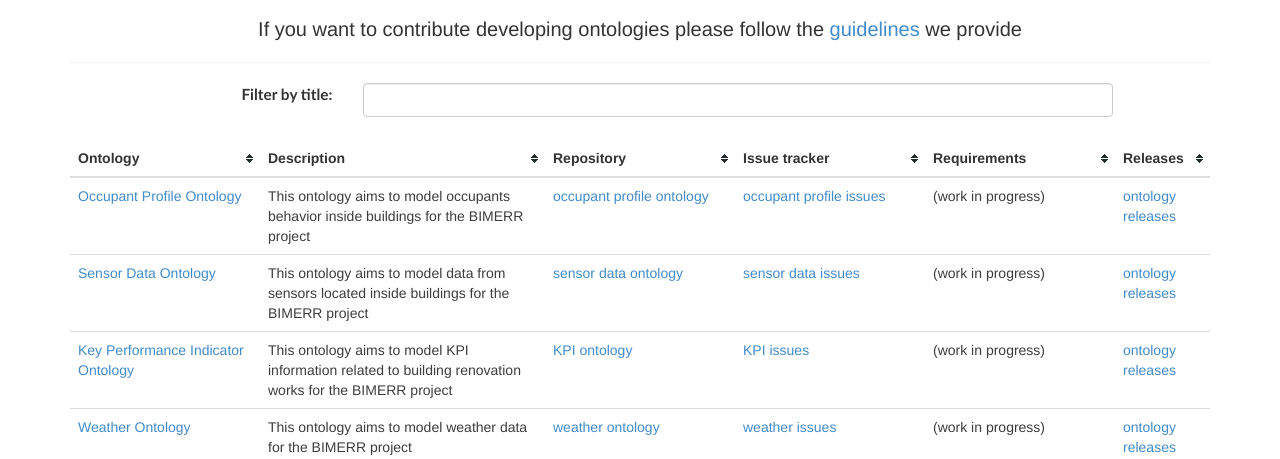
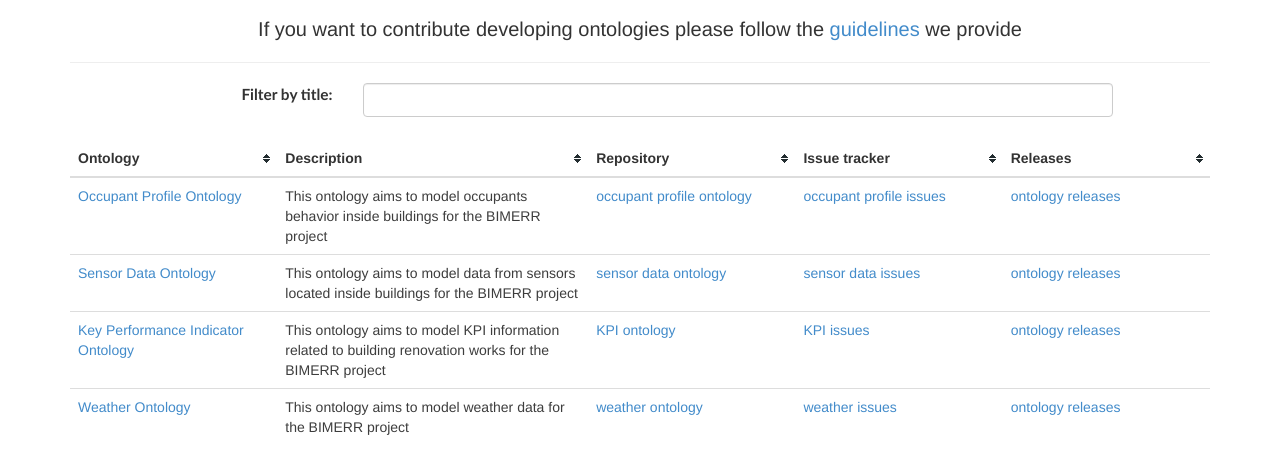
Before and after one commit to OnToologyUser/bimerr-ontologies, a plain HTML site: page website/index.html in a window 1280 px wide. Shown: the part 493-952 px from the top of the page. Drawn offline with Linux system fonts and the light colour scheme.

Commit message:
new diagram

```diff
--- a/website/index.html
+++ b/website/index.html
@@ -97,7 +97,6 @@
     <th class="col-md-3">Description</th>
     <th class="col-md-2">Repository </th>
     <th class="col-md-2">Issue tracker </th>
-    <th class="col-md-2">Requirements </th>
     <th class="col-md-2">Releases </th>
     </tr>
     </thead>
@@ -109,8 +108,7 @@
       <td>
         <span><a href="https://github.com/oeg-upm/bimerr-occupant-behavior" target="_blank">occupant profile ontology</a></span></td>
       <td>
-      <span><a href ="https://github.com/oeg-upm/bimerr-occupant-behavior/issues" target="_blank">occupant profile issues</a></span><td>
-      (work in progress)</td>
+      <span><a href ="https://github.com/oeg-upm/bimerr-occupant-behavior/issues" target="_blank">occupant profile issues</a></span>
       <td>
         <span><a href="https://github.com/oeg-upm/bimerr-occupant-behavior/releases" target="_blank">ontology releases</a></span>
       </td>
@@ -124,8 +122,7 @@
       <td>
         <span><a href ="https://github.com/oeg-upm/bimerr-senML" target="_blank">sensor data ontology</a></span></td>
       <td>
-      <span><a href ="https://github.com/oeg-upm/bimerr-senML/issues" target="_blank">sensor data issues</a></span><td>
-      (work in progress)</td>
+      <span><a href ="https://github.com/oeg-upm/bimerr-senML/issues" target="_blank">sensor data issues</a></span>
       <td>
         <span><a href="https://github.com/oeg-upm/bimerr-senML/releases" target="_blank">ontology releases</a></span>
       </td>
@@ -141,8 +138,6 @@
       <td>
       <span><a href="https://github.com/oeg-upm/bimerr-kpi/issues" target="_blank">KPI issues</a></span>
       <td>
-      (work in progress)</td>
-      <td>
         <span><a href="https://github.com/oeg-upm/bimerr-kpi/releases" target="_blank">ontology releases</a></span>
       </td>
       <input type="hidden" name="inp1" id="inp1" value="Key Performance Indicator ontology"/>
@@ -156,8 +151,6 @@
         <span><a href="https://github.com/oeg-upm/bimerr-weather">weather ontology</a></span></td>
       <td>
       <span><a href="https://github.com/oeg-upm/bimerr-weather/issues" target="_blank">weather issues</a></span>
-      <td>
-      (work in progress)</td>
       <td>
         <span><a href="https://github.com/oeg-upm/bimerr-weather/releases" target="_blank">ontology releases</a></span>
       </td>
```
Also changed, not shown: website/vocab/ontology_network.jpg.
